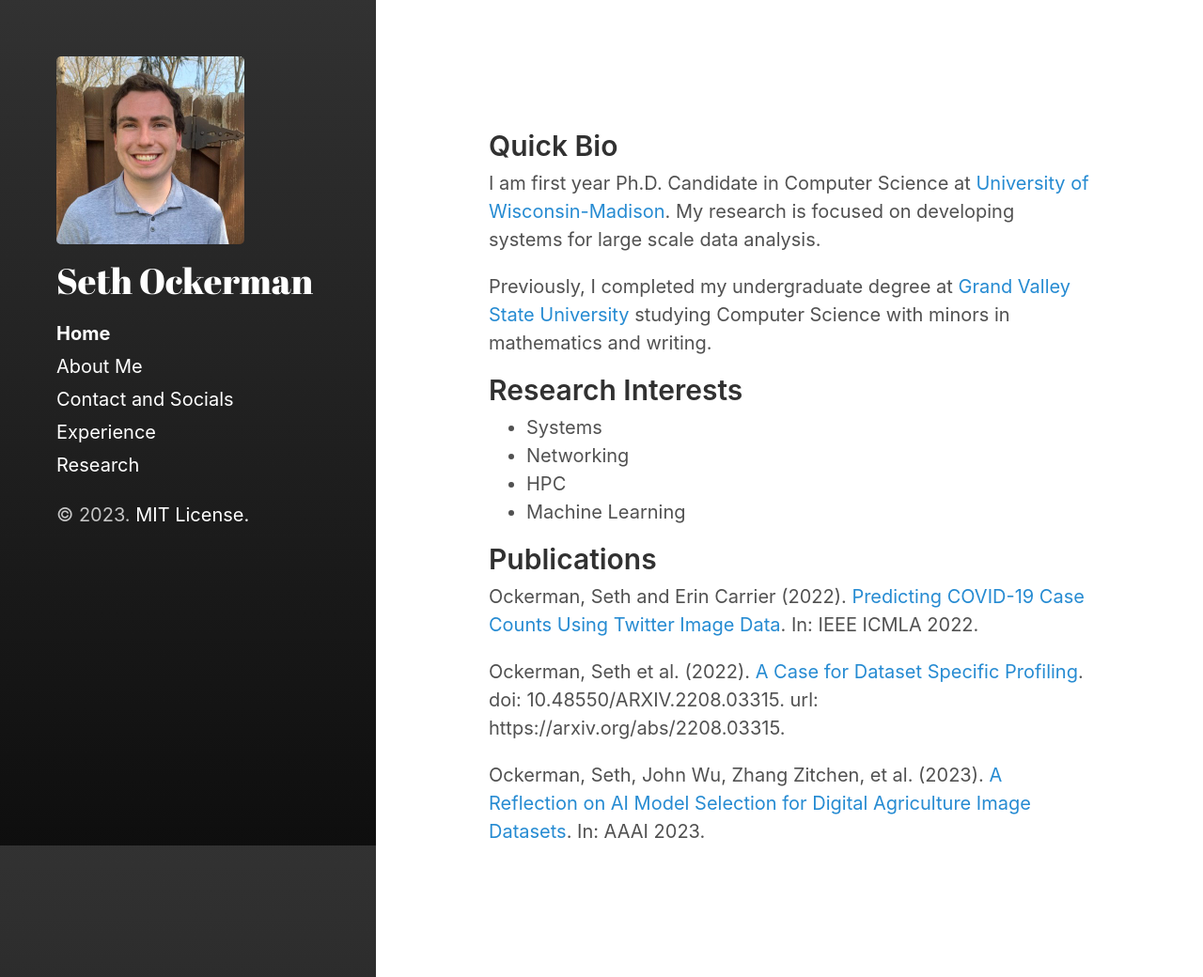
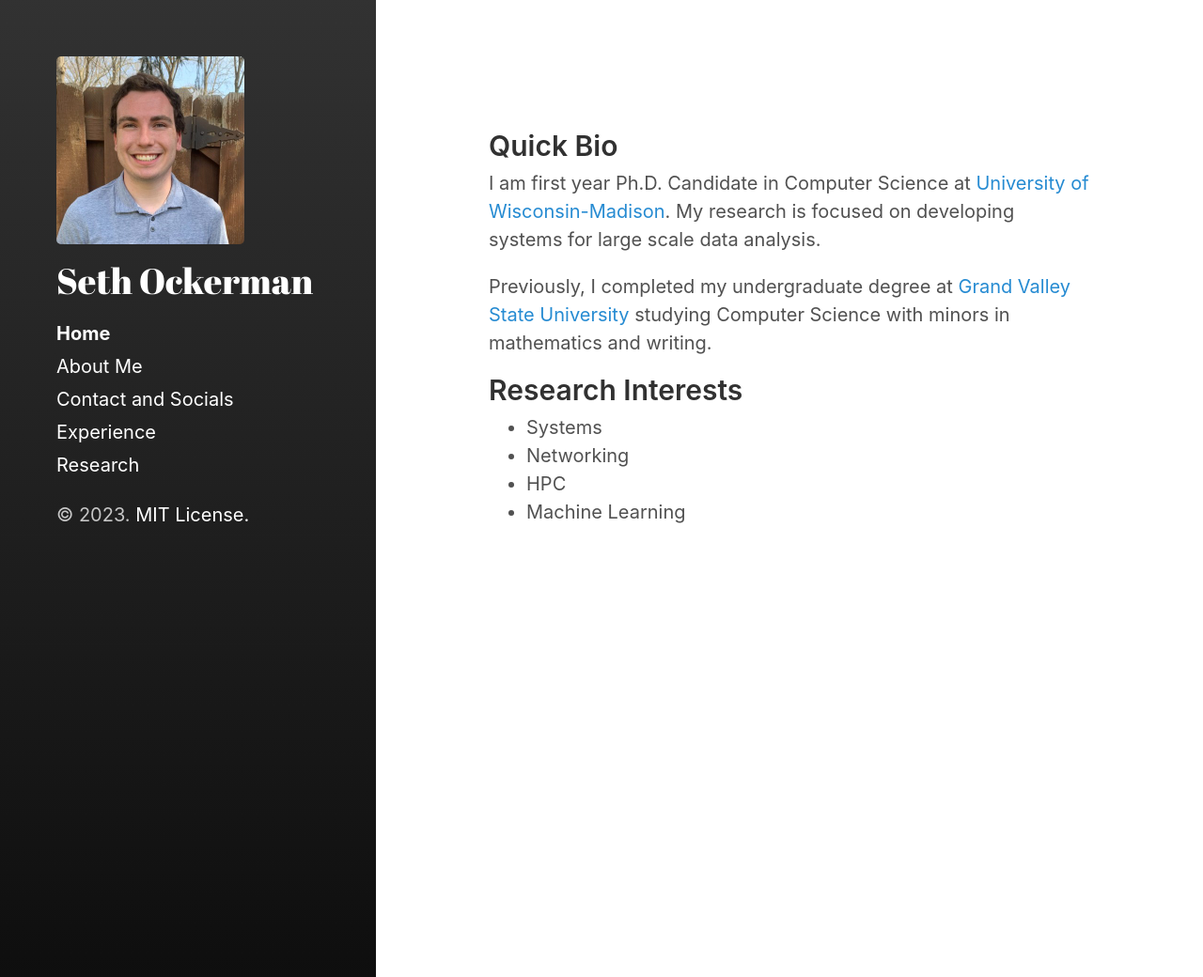
Before and after one commit to OckermanSethGVSU/OckermanSethGVSU.github.io, a Jekyll site: the page built from index.md, in a window 1280 px wide and 1040 px high. Shown: the whole window at 94% size. Built offline with Jekyll 4.4.1, drawn with Linux system fonts in a browser that asks for light colours.

Commit message:
got rid of publications

```diff
--- a/index.md
+++ b/index.md
@@ -17,10 +17,10 @@ Previously, I completed my undergraduate degree at [Grand Valley State Universit
 * Machine Learning
 
 
-## Publications
+<!-- ## Publications
 Ockerman, Seth and Erin Carrier (2022). [Predicting COVID-19 Case Counts Using Twitter Image Data](https://ieeexplore.ieee.org/stamp/stamp.jsp?arnumber=10068950). In: IEEE ICMLA 2022.
 
 
 Ockerman, Seth et al. (2022). [A Case for Dataset Specific Profiling](https://arxiv.org/abs/2208.03315). doi: 10.48550/ARXIV.2208.03315. url: https://arxiv.org/abs/2208.03315.
 
-Ockerman, Seth, John Wu, Zhang Zitchen, et al. (2023). [A Reflection on AI Model Selection for Digital Agriculture Image Datasets](https://openreview.net/forum?id=vBSUoUuAYOA). In: AAAI 2023.
+Ockerman, Seth, John Wu, Zhang Zitchen, et al. (2023). [A Reflection on AI Model Selection for Digital Agriculture Image Datasets](https://openreview.net/forum?id=vBSUoUuAYOA). In: AAAI 2023. -->
```
Also changed, not shown: 2 other files.
